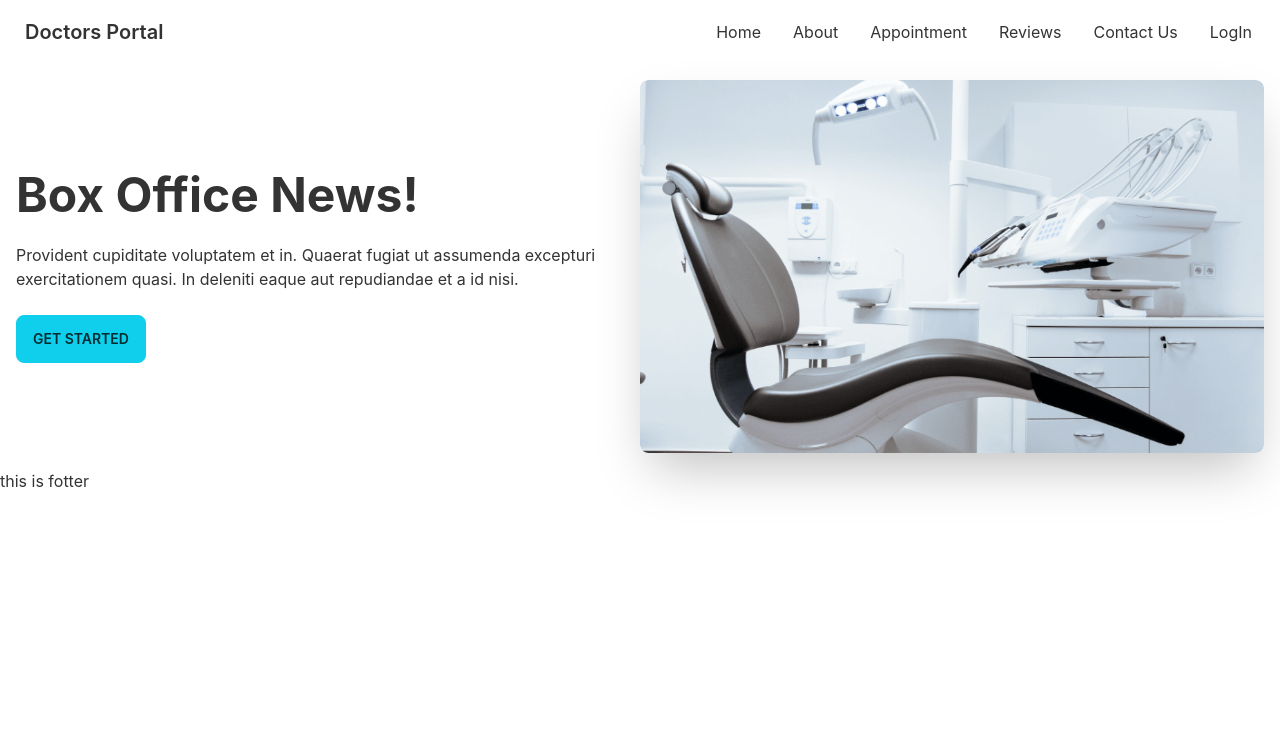
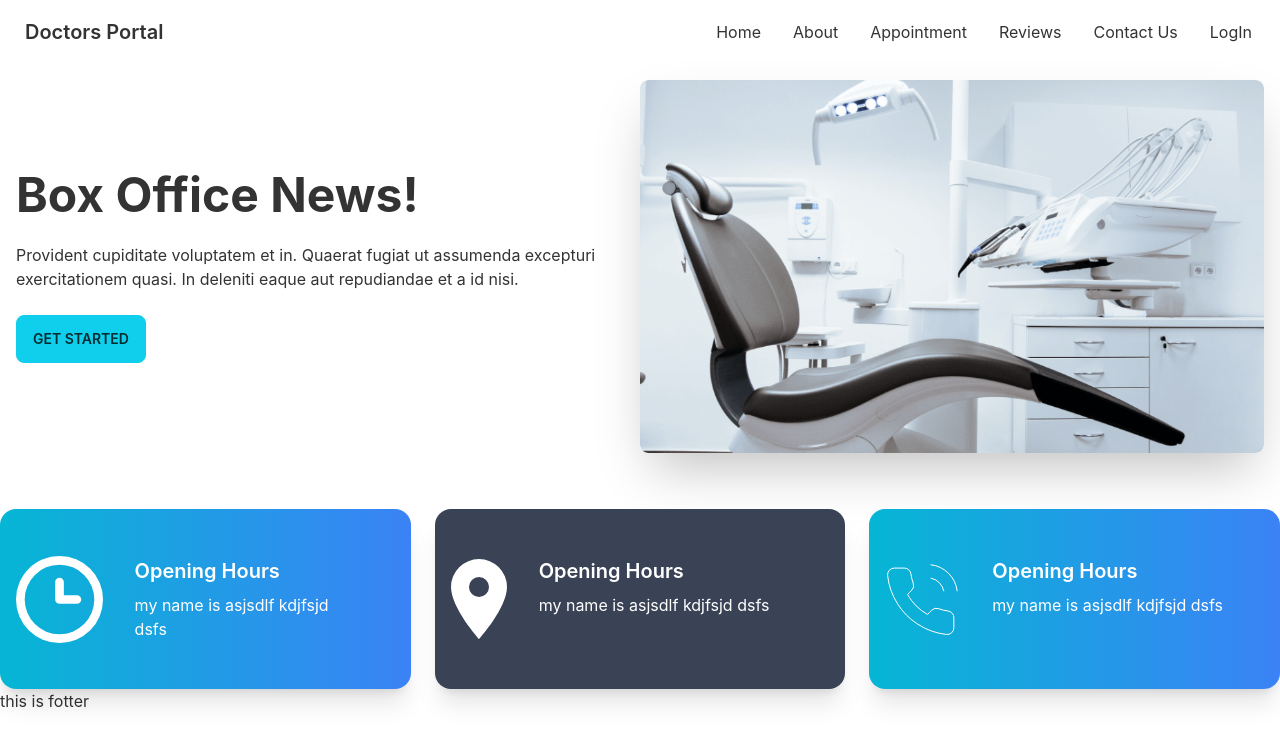
Before and after one commit to arjun1571/doctor-portal, a React (Create React App) app: page / in a window 1280 px wide. Shown: the top 746 px of the page. Built offline with nearby package versions, Linux system fonts and the light colour scheme.

Commit message:
home page cardInfo section done

```diff
--- /dev/null
+++ b/src/pages/Home/CardInfo/CardInfo.js
@@ -0,0 +1,17 @@
+import React from 'react';
+
+const CardInfo = ({card}) => {
+    const {name,des,logo,bg}=card;
+    return (
+        <div className={`card card-side ${bg} shadow-xl text-white p-4`}>
+            <figure><img src={logo} alt="Movie"/></figure>
+            <div className="card-body">
+                <h2 className="card-title">{name}</h2>
+                <p>{des}</p>
+
+            </div>
+        </div>
+    );
+};
+
+export default CardInfo;
--- /dev/null
+++ b/src/pages/Home/CardInfo/CardsInfo.js
@@ -0,0 +1,40 @@
+import React from 'react';
+import clock from "../../../assets/icons/clock.svg"
+import location from "../../../assets/icons/marker.svg"
+import phone from "../../../assets/icons/phone.svg"
+import CardInfo from './CardInfo';
+
+const CardsInfo = () => {
+    const cardInfo = [
+        {
+            id:1,
+            name:"Opening Hours",
+            des:"my name is asjsdlf kdjfsjd dsfs",
+            logo:clock,
+            bg:"bg-gradient-to-r from-cyan-500 to-blue-500"
+        },
+        {
+            id:2,
+            name:"Opening Hours",
+            des:"my name is asjsdlf kdjfsjd dsfs",
+            logo:location,
+            bg:"bg-accent"
+        },
+        {
+            id:3,
+            name:"Opening Hours",
+            des:"my name is asjsdlf kdjfsjd dsfs",
+            logo:phone,
+            bg:"bg-gradient-to-r from-cyan-500 to-blue-500"
+        },
+    ]
+    return (
+        <div className='grid grid-cols-1 md:grid-cols-2 lg:grid-cols-3 gap-6 mt-10'>
+            {
+                cardInfo.map(card => <CardInfo key={card.id} card={card}></CardInfo>)
+            }
+        </div>
+    );
+};
+
+export default CardsInfo;
--- a/src/pages/Home/Home/Home.js
+++ b/src/pages/Home/Home/Home.js
@@ -1,10 +1,12 @@
 import React from 'react';
 import Banner from '../Banner/Banner';
+import CardsInfo from '../CardInfo/CardsInfo';
 
 const Home = () => {
     return (
         <div className=''>
             <Banner></Banner>
+            <CardsInfo></CardsInfo>
         </div>
     );
 };
```
